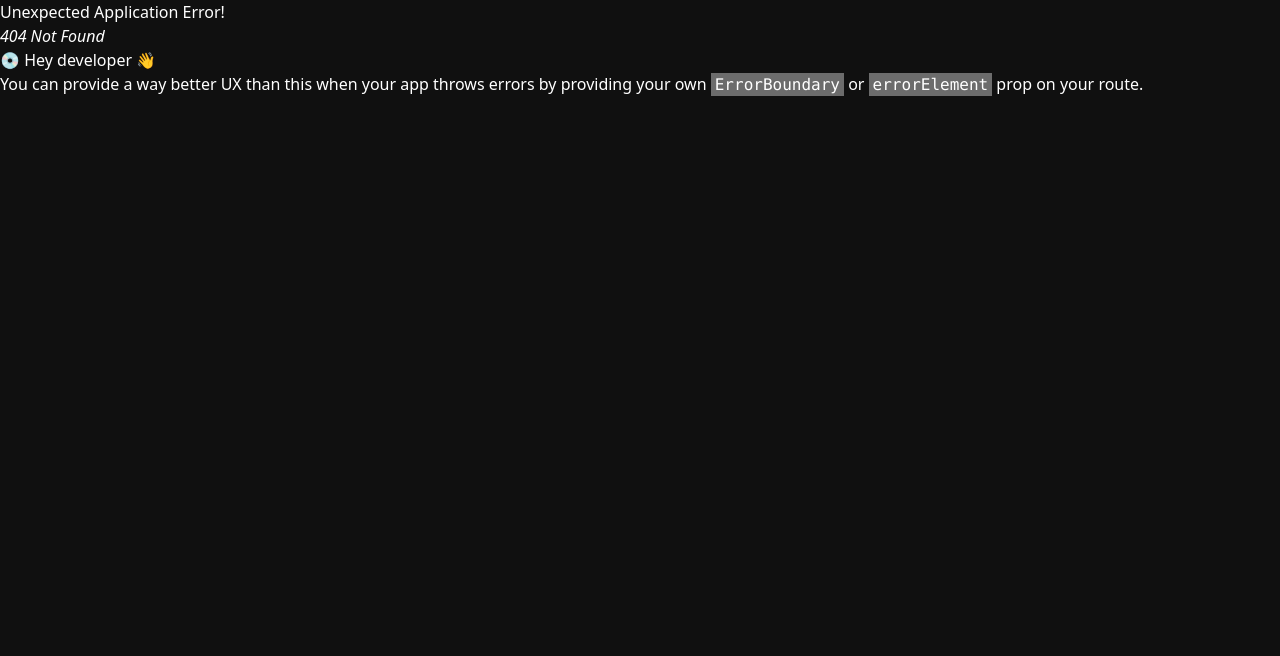
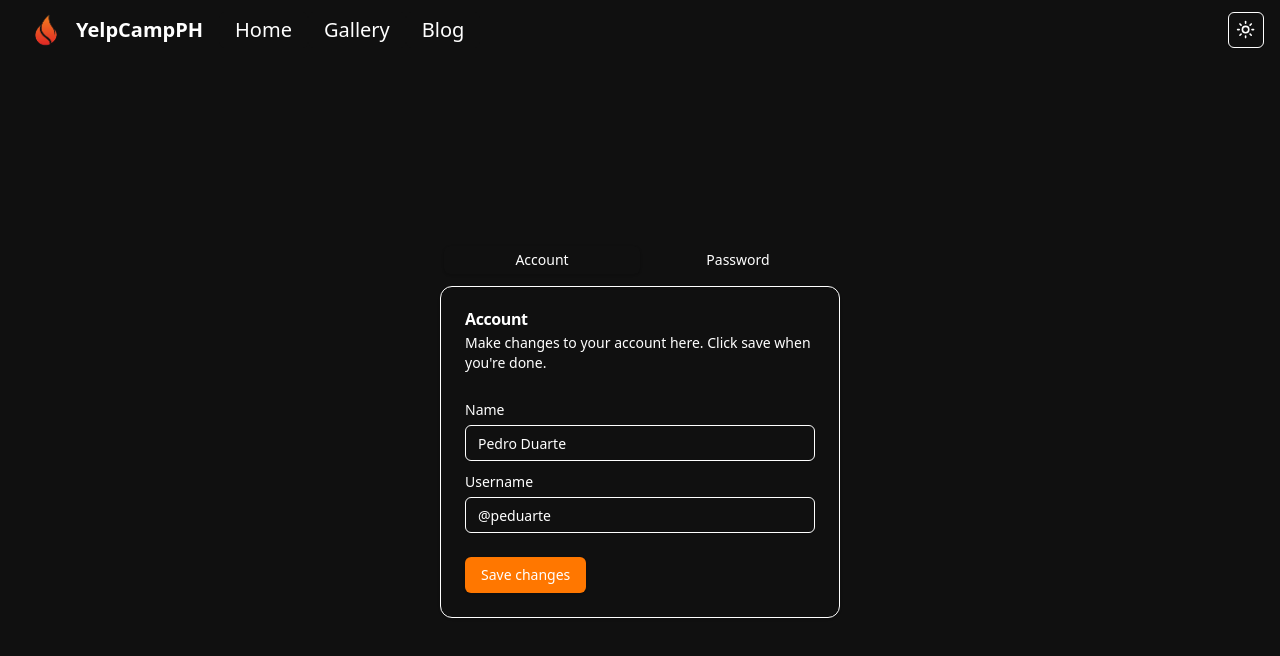
Before and after one commit to rjtormis/YelpCamp-TS, a React (Vite) app in the folder frontend/: page /login in a window 1280 px wide. Before the commit this address had no page. Shown: the top 656 px of the page. Built offline with nearby package versions, Linux system fonts and the light colour scheme.

Commit message:
Added login page, semi finished landing page

```diff
--- a/frontend/package.json
+++ b/frontend/package.json
@@ -13,9 +13,11 @@
     "@radix-ui/react-dialog": "^1.0.5",
     "@radix-ui/react-dropdown-menu": "^2.0.6",
     "@radix-ui/react-icons": "^1.3.0",
+    "@radix-ui/react-label": "^2.0.2",
     "@radix-ui/react-navigation-menu": "^1.1.4",
     "@radix-ui/react-select": "^2.0.0",
     "@radix-ui/react-slot": "^1.0.2",
+    "@radix-ui/react-tabs": "^1.0.4",
     "@radix-ui/react-toggle": "^1.0.3",
     "class-variance-authority": "^0.7.0",
     "clsx": "^2.1.1",
--- a/frontend/src/App.tsx
+++ b/frontend/src/App.tsx
@@ -5,12 +5,14 @@
   createRoutesFromElements,
 } from "react-router-dom";
 import Landing from "./pages/Landing";
-import ThemeProvider from "./context/ThemeProvider";
+// import ThemeProvider from "./context/ThemeProvider";
+import Login from "./pages/Login";
 
 const router = createBrowserRouter(
   createRoutesFromElements(
     <>
       <Route index element={<Landing />} />
+      <Route path="/login" element={<Login />} />
     </>
   )
 );
--- /dev/null
+++ b/frontend/src/components/container.tsx
@@ -0,0 +1,7 @@
+import { ReactNode } from "react";
+
+function Container({ children }: { children: ReactNode }) {
+  return <div className="h-screen flex flex-col mx-4">{children}</div>;
+}
+
+export default Container;
--- /dev/null
+++ b/frontend/src/components/footer.tsx
@@ -0,0 +1,53 @@
+import logo from "@/assets/logo.png";
+import { Link } from "react-router-dom";
+function Footer() {
+  return (
+    <footer className=" mt-32 grid grid-cols-1 gap-4 p-8  border-t-[1px] border-gray-300 lg:grid-cols-4">
+      <section>
+        <section className="flex content-center">
+          <img src={logo} alt="YelpCamp PH" width={60} height={60} />
+          <span className="my-auto  text-xl font-semibold">YelpCamp PH</span>
+        </section>
+        <p className="text-xs">Discover the Great Outdoors with YelpCamp!</p>
+      </section>
+
+      <section>
+        <h2 className="font-semibold mb-2 text-primary lg:text-xl">Developer</h2>
+        <ul>
+          <li>Features</li>
+          <li>FAQ</li>
+        </ul>
+      </section>
+
+      <section>
+        <h2 className="font-semibold mb-2 text-primary lg:text-xl">Resources</h2>
+        <ul className="gap-4">
+          <li>
+            <Link
+              className="hover:text-primary hover:underline underline-offset-4"
+              to="https://dribbble.com/shots/16432137-CAMP-MOJOK-Camping-Campground-Dark-Light-Landing-Page"
+            >
+              UI Inspiration
+            </Link>
+          </li>
+          <li>Demo</li>
+          <li>
+            <Link
+              className="hover:text-primary hover:underline underline-offset-4"
+              to="https://github.com/rjtormis/YelpCamp-TS"
+            >
+              Github
+            </Link>
+          </li>
+        </ul>
+      </section>
+
+      <section>
+        <h2 className="font-semibold mb-2 text-primary lg:text-xl">Social Media</h2>
+        <ul></ul>
+      </section>
+    </footer>
+  );
+}
+
+export default Footer;
--- a/frontend/src/components/header.tsx
+++ b/frontend/src/components/header.tsx
@@ -14,7 +14,7 @@
   NavigationMenuList,
   navigationMenuTriggerStyle,
 } from "@/components/ui/navigation-menu";
-import { Link } from "react-router-dom";
+import { Link, useLocation } from "react-router-dom";
 import { Button } from "./ui/button";
 import { Home, Images, Menu, Album } from "lucide-react";
 import useMediaQuery from "@/hooks/useMediaQuery";
@@ -42,12 +42,12 @@
 
 function Header() {
   const isDesktop = useMediaQuery("(min-width:960px)");
-
+  const location = useLocation();
   // const [theme,setTheme] = useContext(ThemeContext);
   // console.log(theme);
 
   return (
-    <header className="flex justify-between my-auto">
+    <header className="flex justify-between ">
       {isDesktop ? (
         <>
           <div className="flex">
@@ -56,7 +56,7 @@
               <NavigationMenuList>
                 <NavigationMenuItem>
                   {links.map((link, index) => (
-                    <Link key={index} to={link.to}>
+                    <Link className="" key={index} to={link.to}>
                       <NavigationMenuLink className={navigationMenuTriggerStyle()}>
                         {link.title}
                       </NavigationMenuLink>
@@ -104,10 +104,16 @@
         </>
       )}
 
-      <div className="flex gap-4">
-        {/* <Button variant="outline" className="my-auto">
-          Join now!
-        </Button> */}
+      <div className="flex gap-4 my-auto">
+        {location.pathname !== "/login" ? (
+          <Link to="/login">
+            <Button size="lg" className="lg:text-xl">
+              Login
+            </Button>
+          </Link>
+        ) : (
+          ""
+        )}
         <ThemeToggle />
       </div>
     </header>
--- a/frontend/src/components/logo.tsx
+++ b/frontend/src/components/logo.tsx
@@ -6,7 +6,7 @@
       <img src={logo} alt="YelpCampPH" className="w-[60px] h-[60px]" />
       <span
         className={`text-center  ${
-          type === "mobile" ? "my-auto text-lg" : "m-auto text-sm"
+          type === "mobile" ? "my-auto text-lg" : "m-auto text-sm lg:text-xl"
         }   font-semibold`}
       >
         YelpCampPH
--- /dev/null
+++ b/frontend/src/components/ui/card.tsx
@@ -0,0 +1,56 @@
+import * as React from "react";
+
+import { cn } from "@/lib/utils";
+
+const Card = React.forwardRef<HTMLDivElement, React.HTMLAttributes<HTMLDivElement>>(
+  ({ className, ...props }, ref) => (
+    <div
+      ref={ref}
+      className={cn("rounded-xl border bg-card text-card-foreground shadow", className)}
+      {...props}
+    />
+  )
+);
+Card.displayName = "Card";
+
+const CardHeader = React.forwardRef<HTMLDivElement, React.HTMLAttributes<HTMLDivElement>>(
+  ({ className, ...props }, ref) => (
+    <div ref={ref} className={cn("flex flex-col space-y-1.5 p-6", className)} {...props} />
+  )
+);
+CardHeader.displayName = "CardHeader";
+
+const CardTitle = React.forwardRef<HTMLParagraphElement, React.HTMLAttributes<HTMLHeadingElement>>(
+  ({ className, ...props }, ref) => (
+    <h3
+      ref={ref}
+      className={cn("font-semibold leading-none tracking-tight", className)}
+      {...props}
+    />
+  )
+);
+CardTitle.displayName = "CardTitle";
+
+const CardDescription = React.forwardRef<
+  HTMLParagraphElement,
+  React.HTMLAttributes<HTMLParagraphElement>
+>(({ className, ...props }, ref) => (
+  <p ref={ref} className={cn("text-sm text-muted-foreground", className)} {...props} />
+));
+CardDescription.displayName = "CardDescription";
+
+const CardContent = React.forwardRef<HTMLDivElement, React.HTMLAttributes<HTMLDivElement>>(
+  ({ className, ...props }, ref) => (
+    <div ref={ref} className={cn("p-6 pt-0", className)} {...props} />
+  )
+);
+CardContent.displayName = "CardContent";
+
+const CardFooter = React.forwardRef<HTMLDivElement, React.HTMLAttributes<HTMLDivElement>>(
+  ({ className, ...props }, ref) => (
+    <div ref={ref} className={cn("flex items-center p-6 pt-0", className)} {...props} />
+  )
+);
+CardFooter.displayName = "CardFooter";
+
+export { Card, CardHeader, CardFooter, CardTitle, CardDescription, CardContent };
--- /dev/null
+++ b/frontend/src/components/ui/label.tsx
@@ -0,0 +1,19 @@
+import * as React from "react";
+import * as LabelPrimitive from "@radix-ui/react-label";
+import { cva, type VariantProps } from "class-variance-authority";
+
+import { cn } from "@/lib/utils";
+
+const labelVariants = cva(
+  "text-sm font-medium leading-none peer-disabled:cursor-not-allowed peer-disabled:opacity-70"
+);
+
+const Label = React.forwardRef<
+  React.ElementRef<typeof LabelPrimitive.Root>,
+  React.ComponentPropsWithoutRef<typeof LabelPrimitive.Root> & VariantProps<typeof labelVariants>
+>(({ className, ...props }, ref) => (
+  <LabelPrimitive.Root ref={ref} className={cn(labelVariants(), className)} {...props} />
+));
+Label.displayName = LabelPrimitive.Root.displayName;
+
+export { Label };
--- a/frontend/src/components/ui/navigation-menu.tsx
+++ b/frontend/src/components/ui/navigation-menu.tsx
@@ -35,7 +35,7 @@
 const NavigationMenuItem = NavigationMenuPrimitive.Item;
 
 const navigationMenuTriggerStyle = cva(
-  "group inline-flex h-9 w-max items-center justify-center rounded-md bg-background px-4 py-2 text-sm font-medium transition-colors hover:bg-accent hover:text-accent-foreground focus:bg-accent focus:text-accent-foreground focus:outline-none disabled:pointer-events-none disabled:opacity-50 data-[active]:bg-accent/50 data-[state=open]:bg-accent/50"
+  "group inline-flex h-9 w-max items-center justify-center rounded-md bg-background px-4 py-2 text-sm font-medium transition-colors hover:bg-accent hover:text-accent-foreground focus:bg-accent focus:text-accent-foreground focus:outline-none disabled:pointer-events-none disabled:opacity-50 data-[active]:bg-accent/50 data-[state=open]:bg-accent/50 lg:text-xl"
 );
 
 const NavigationMenuTrigger = React.forwardRef<
--- /dev/null
+++ b/frontend/src/components/ui/tabs.tsx
@@ -0,0 +1,53 @@
+import * as React from "react";
+import * as TabsPrimitive from "@radix-ui/react-tabs";
+
+import { cn } from "@/lib/utils";
+
+const Tabs = TabsPrimitive.Root;
+
+const TabsList = React.forwardRef<
+  React.ElementRef<typeof TabsPrimitive.List>,
+  React.ComponentPropsWithoutRef<typeof TabsPrimitive.List>
+>(({ className, ...props }, ref) => (
+  <TabsPrimitive.List
+    ref={ref}
+    className={cn(
+      "inline-flex h-9 items-center justify-center rounded-lg bg-muted p-1 text-muted-foreground",
+      className
+    )}
+    {...props}
+  />
+));
+TabsList.displayName = TabsPrimitive.List.displayName;
+
+const TabsTrigger = React.forwardRef<
+  React.ElementRef<typeof TabsPrimitive.Trigger>,
+  React.ComponentPropsWithoutRef<typeof TabsPrimitive.Trigger>
+>(({ className, ...props }, ref) => (
+  <TabsPrimitive.Trigger
+    ref={ref}
+    className={cn(
+      "inline-flex items-center justify-center whitespace-nowrap rounded-md px-3 py-1 text-sm font-medium ring-offset-background transition-all focus-visible:outline-none focus-visible:ring-2 focus-visible:ring-ring focus-visible:ring-offset-2 disabled:pointer-events-none disabled:opacity-50 data-[state=active]:bg-background data-[state=active]:text-foreground data-[state=active]:shadow",
+      className
+    )}
+    {...props}
+  />
+));
+TabsTrigger.displayName = TabsPrimitive.Trigger.displayName;
+
+const TabsContent = React.forwardRef<
+  React.ElementRef<typeof TabsPrimitive.Content>,
+  React.ComponentPropsWithoutRef<typeof TabsPrimitive.Content>
+>(({ className, ...props }, ref) => (
+  <TabsPrimitive.Content
+    ref={ref}
+    className={cn(
+      "mt-2 ring-offset-background focus-visible:outline-none focus-visible:ring-2 focus-visible:ring-ring focus-visible:ring-offset-2",
+      className
+    )}
+    {...props}
+  />
+));
+TabsContent.displayName = TabsPrimitive.Content.displayName;
+
+export { Tabs, TabsList, TabsTrigger, TabsContent };
--- a/frontend/src/pages/Landing.tsx
+++ b/frontend/src/pages/Landing.tsx
@@ -27,6 +27,8 @@
 import { Button } from "@/components/ui/button";
 import { Input } from "@/components/ui/input";
 import { ArrowRight, CalendarDays, Map, Users } from "lucide-react";
+import Footer from "@/components/footer";
+import Container from "@/components/container";
 
 function Landing() {
   const [date, setDate] = useState<Date | undefined>(new Date());
@@ -39,36 +41,36 @@
   };
 
   return (
-    <div className=" h-screen flex flex-col m-4">
+    <Container>
       <Header />
-      <div className=" flex-auto">
-        <div className="my-4    xl:bg-green-500">
-          <div className="flex justify-center p-4">
+      <div className="">
+        <div className="my-4  flex flex-col xl:flex-row relative ">
+          <div className="flex justify-center p-4 xl:order-2 ">
             <img
               src={landing1}
               alt=""
-              className="w-[420px] h-[320px] lg:w-[600px] lg:h-[400px] z-10 rounded-lg"
+              className="w-[420px] h-[320px] xl:w-[2000px] xl:h-full z-10 rounded-lg"
             />
-            {/* <div className=" bg-orange-500 w-[100%] absolute bottom-0 h-[40%] ml-8 "></div> */}
           </div>
 
           <div className="my-10">
-            <p className=" text-center text-primary md:text-lg lg:text-xl">Get your experience</p>
-            <p className=" text-xl text-center font-bold md:text-2xl lg:text-3xl ">
+            <div className="p-4">
+              <p className=" text-center text-primary md:text-lg xl:text-xl xl:text-left 2xl:text-3xl">
+                Get your experience
+              </p>
+              <p className=" text-xl text-center font-bold md:text-2xl xl:text-7xl xl:text-left 2xl:text-9xl">
                 Feel the heart of <span className="text-primary">PHILIPPINES</span> Ecotourism
-            </p>
-
-            <p className=" my-4 text-center p-4 md:text-lg">
-              Rediscover your soul and conscience as you explore the breathtaking beauty of life at
-              our campsite. Immerse yourself in nature&apos;s wonders, and let us be your guide to
-              an unforgettable experience. We are here to serve you and ensure that every moment is
-              filled with happiness and satisfaction. Your joy is our mission, and your serenity is
-              our promise. Join us and embrace the adventure that awaits.
               </p>
             </div>
 
+            <p className="my-4 text-center text-muted-foreground p-4 md:text-lg xl:w-[90%]  xl:text-justify 2xl:text-2xl">
+              Rediscover your soul and conscience as you explore the breathtaking beauty of life at
+              our campsite. Immerse yourself in nature&apos;s wonders, and let us be your guide to
+              an unforgettable experience.
+            </p>
+
             <div className="p-4">
-            <div className="flex flex-col justify-center p-4 border border-solid border-primary rounded-lg">
+              <div className="grid grid-cols-1  p-3 border border-solid border-primary rounded-lg xl:grid-cols-4  xl:gap-2">
                 <div className="flex flex-col my-2">
                   <div className="flex mb-1">
                     <Map className="my-auto mr-1" size={16} />
@@ -137,36 +139,37 @@
                   </Select>
                 </div>
 
-              <Button className="my-4">SEARCH</Button>
+                <Button className=" h-full">SEARCH</Button>
+              </div>
             </div>
           </div>
         </div>
       </div>
 
-      <div className="flex flex-col p-4  xl:bg-green-500">
-        <p className="text-xl text-center font-bold md:text-3xl lg:text-4xl">
+      <div className="flex flex-col gap-4 p-4  lg:flex-row ">
+        <p className="text-xl my-auto text-center font-bold md:text-3xl lg:text-left 2xl:text-5xl 2xl:w-[50%]">
           For over 20 Years we have been helping people Find the best place for healing
         </p>
-        <div className="my-3">
-          <div className="text-center my-8">
+        <div className="my-3 flex flex-col lg:flex-row gap-8">
+          <div className="text-center my-8 mx-1">
             <p className="text-2xl text-primary font-bold md:text-3xl lg:text-4xl mb-2">1M++</p>
-            <p className="md:text-lg lg:text-xl">Helping People Find the best place for healing</p>
+            <p className="md:text-lg text-pretty">Helping People Find the best place for healing</p>
           </div>
-          <div className="text-center my-8 mb-2">
-            <p className="text-2xl text-primary font-bold md:text-3xl lg:text-4xl">20 Years</p>
+          <div className="text-center my-8 ">
+            <p className="text-2xl text-primary font-bold md:text-3xl lg:text-4xl mb-2">20 Years</p>
             <p className="md:text- lg:text-xl">Years of experience on camping rent</p>
           </div>
           <div className="text-center my-8 mb-2">
-            <p className="text-2xl text-primary font-bold md:text-3xl lg:text-4xl">100++</p>
-            <p className="md:text-lg lg:text-xl">Number of best place for your healing</p>
+            <p className="text-2xl text-primary font-bold md:text-3xl lg:text-4xl mb-2">100++</p>
+            <p className="md:text-lg text-pretty">Number of best place for your healing</p>
           </div>
         </div>
       </div>
 
-      <div className="p-4  xl:bg-green-500 my-4">
-        <img src={landing2} alt="" className="rounded-xl m-auto" />
+      <div className="p-4 xl:flex xl:gap-4 my-4">
+        <img src={landing2} alt="" className="rounded-xl xl:w-full xl:h-full m-auto" />
 
-        <div className=" p-4 my-4 bg-primary flex flex-col ">
+        <div className=" p-4 my-4 bg-primary flex flex-col rounded-xl 2xl:my-0">
           <h1 className="text-2xl text-center md:text-3xl">Who Are We</h1>
           <div>
             <p className="text-sm my-4 text-center md:text-lg">
@@ -203,15 +206,15 @@
         </div>
       </div>
 
-      <div className="   xl:bg-green-500 p-4">
-        <h1 className="my-4 text-2xl text-center font-bold">
+      <div className="p-4">
+        <h1 className="my-4 text-2xl text-center font-bold xl:text-4xl 2xl:text-5xl">
           Where to Go <span className="text-primary">Now?</span>
         </h1>
 
         <div className=" grid grid-cols-1 lg:grid-cols-3 gap-4">
           <div className="relative md:text-xl ">
             <div className="relative">
-              <img src={where1} alt="" className=" rounded-lg  lg:h-[400px]" />
+              <img src={where1} alt="" className=" rounded-lg w-full  lg:h-[400px] my-auto" />
             </div>
             <div className="h-[60px]"></div>
             <div className="absolute bottom-0 mt-4 py-4 px-14 text-center  my-auto w-full ">
@@ -224,7 +227,7 @@
 
           <div className="relative md:text-xl ">
             <div className="relative">
-              <img src={where1} alt="" className=" rounded-lg  lg:h-[400px]" />
+              <img src={where1} alt="" className=" rounded-lg w-full  lg:h-[400px]" />
             </div>
             <div className="h-[60px]"></div>
             <div className="absolute bottom-0 mt-4 py-4 px-14 text-center  my-auto w-full ">
@@ -237,7 +240,7 @@
 
           <div className="relative md:text-xl ">
             <div className="relative">
-              <img src={where1} alt="" className=" rounded-lg  lg:h-[400px]" />
+              <img src={where1} alt="" className=" rounded-lg w-full  lg:h-[400px]" />
             </div>
             <div className="h-[60px]"></div>
             <div className="absolute bottom-0 mt-4 py-4 px-14 text-center  my-auto w-full ">
@@ -250,8 +253,8 @@
         </div>
       </div>
 
-      <div className="   xl:bg-green-500 my-4 p-4 ">
-        <h1 className="text-2xl my-4 text-center font-bold lg:text-left">
+      <div className="my-4 p-4 ">
+        <h1 className="text-2xl my-4 text-center font-bold lg:text-left xl:text-4xl 2xl:text-5xl">
           Discover <span className="text-primary">Top Sports</span> Near You
         </h1>
 
@@ -311,8 +314,8 @@
       <div>
         <div className="flex flex-col my-4">
           <div className="my-4">
-            <h1 className="text-2xl my-4 text-center font-bold ">
-              <span className="text-2xl text-primary">Inspired</span> for Healing
+            <h1 className="text-2xl my-4 text-center font-bold xl:text-4xl 2xl:text-5xl">
+              <span className=" text-primary">Inspired</span> for Healing
             </h1>
             <p className="text-center">
               Lorem ipsum dolor sit amet consectetur adipisicing elit. Voluptate quis ducimus
@@ -324,7 +327,8 @@
           <Button variant="outline">View All</Button>
         </div>
       </div>
-    </div>
+      <Footer />
+    </Container>
   );
 }
 
--- /dev/null
+++ b/frontend/src/pages/Login.tsx
@@ -0,0 +1,80 @@
+import Container from "@/components/container";
+import Header from "@/components/header";
+import { Button } from "@/components/ui/button";
+import {
+  Card,
+  CardContent,
+  CardDescription,
+  CardFooter,
+  CardHeader,
+  CardTitle,
+} from "@/components/ui/card";
+import { Input } from "@/components/ui/input";
+import { Label } from "@/components/ui/label";
+import { Tabs, TabsContent, TabsList, TabsTrigger } from "@/components/ui/tabs";
+
+function Login() {
+  return (
+    <Container>
+      <Header />
+      <div className="h-full flex justify-center">
+        <div className=" m-auto">
+          <Tabs defaultValue="account" className="w-[400px]">
+            <TabsList className="grid w-full grid-cols-2">
+              <TabsTrigger value="account">Account</TabsTrigger>
+              <TabsTrigger value="password">Password</TabsTrigger>
+            </TabsList>
+            <TabsContent value="account">
+              <Card>
+                <CardHeader>
+                  <CardTitle>Account</CardTitle>
+                  <CardDescription>
+                    Make changes to your account here. Click save when you're done.
+                  </CardDescription>
+                </CardHeader>
+                <CardContent className="space-y-2">
+                  <div className="space-y-1">
+                    <Label htmlFor="name">Name</Label>
+                    <Input id="name" defaultValue="Pedro Duarte" />
+                  </div>
+                  <div className="space-y-1">
+                    <Label htmlFor="username">Username</Label>
+                    <Input id="username" defaultValue="@peduarte" />
+                  </div>
+                </CardContent>
+                <CardFooter>
+                  <Button>Save changes</Button>
+                </CardFooter>
+              </Card>
+            </TabsContent>
+            <TabsContent value="password">
+              <Card>
+                <CardHeader>
+                  <CardTitle>Password</CardTitle>
+                  <CardDescription>
+                    Change your password here. After saving, you'll be logged out.
+                  </CardDescription>
+                </CardHeader>
+                <CardContent className="space-y-2">
+                  <div className="space-y-1">
+                    <Label htmlFor="current">Current password</Label>
+                    <Input id="current" type="password" />
+                  </div>
+                  <div className="space-y-1">
+                    <Label htmlFor="new">New password</Label>
+                    <Input id="new" type="password" />
+                  </div>
+                </CardContent>
+                <CardFooter>
+                  <Button>Save password</Button>
+                </CardFooter>
+              </Card>
+            </TabsContent>
+          </Tabs>
+        </div>
+      </div>
+    </Container>
+  );
+}
+
+export default Login;
```
Also changed, not shown: frontend/src/assets/landing2.jpg, 1 other file (tests, documents, lock files or other folders). Lines whose indentation alone changed are shown as unchanged.
